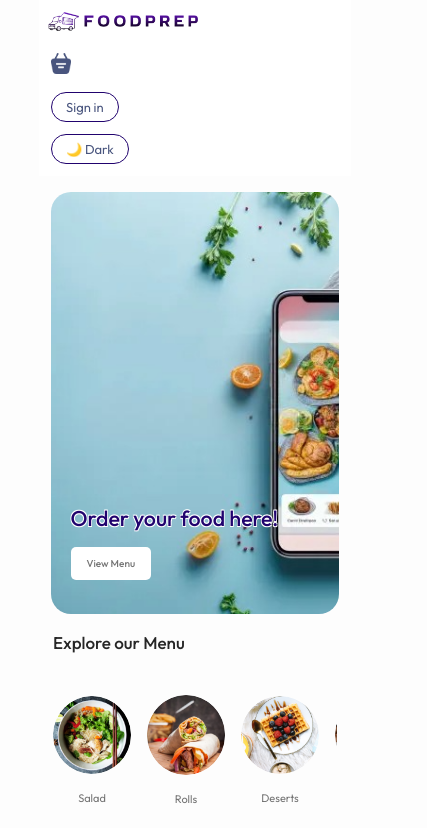
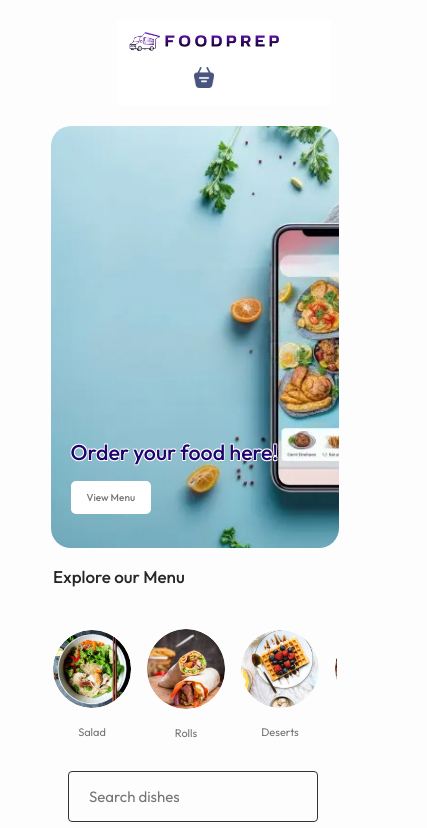
Before and after one commit to bharathr31/FOODPREP-user-frontend, a React (Vite) app: page / in a window 390 px wide. Shown: the top 828 px of the page, 427 px wide, since content can reach past the window. Built offline with nearby package versions, Linux system fonts and the light colour scheme; no server answers.

Commit message:
responsiveness

```diff
--- a/src/components/Navbar/Navbar.css
+++ b/src/components/Navbar/Navbar.css
@@ -141,7 +141,7 @@
 }
 
 
-@media (max-width: 750px) {
+@media (min-width:451px) and (max-width: 750px) {
     .navbar {
         flex-direction: column;
         align-items: center;
@@ -178,20 +178,30 @@
 
 
 @media (max-width: 450px) {
+     .navbar-menu {
+        display: none;
+    }
     .navbar {
         padding-block: 12px;
         padding-inline: 12px;
+        display: grid;
+        margin: 20px;
+        margin-left: 20vw;
     }
 
     .navbar .logo {
         width: 150px;
-        margin-left: -37vw;
+        place-self: center;
     }
 
     .navbar-right {
-        flex-direction: column;
-        align-items: flex-start;
+        margin-top: 10px;
+        justify-content: space-around;
         gap: 12px;
+    }
+    .navbar-right  button{
+
+        display: none;
     }
 
     .navbar button {
--- a/src/screens/Home/Home.css
+++ b/src/screens/Home/Home.css
@@ -31,9 +31,19 @@
   box-shadow: 0 0 0 2px rgba(0, 140, 255, 0.2);
 }
 
-@media (max-width: 600px) {
+@media(min-width: 451px)  and (max-width: 600px) {
   .home-controls {
     flex-direction: column;
     align-items: stretch;
   }
 }
+@media (max-width: 450px)
+{
+  .home-controls
+  {
+    display: grid;
+    grid-template-rows: 1fr 1fr;
+    margin-bottom: 20vw;
+  }
+
+}
--- a/src/screens/Home/Home.jsx
+++ b/src/screens/Home/Home.jsx
@@ -13,7 +13,7 @@ const Home = () => {
     <div>
       <Header />
       <ExploreMenu category={category} setcategory={setcategory} />
-      <div className="home-controls" style={{ display: 'flex', gap: '1rem', padding: '1rem' }}>
+      <div className="home-controls">
         <input
           type="text"
           placeholder="Search dishes"
```
